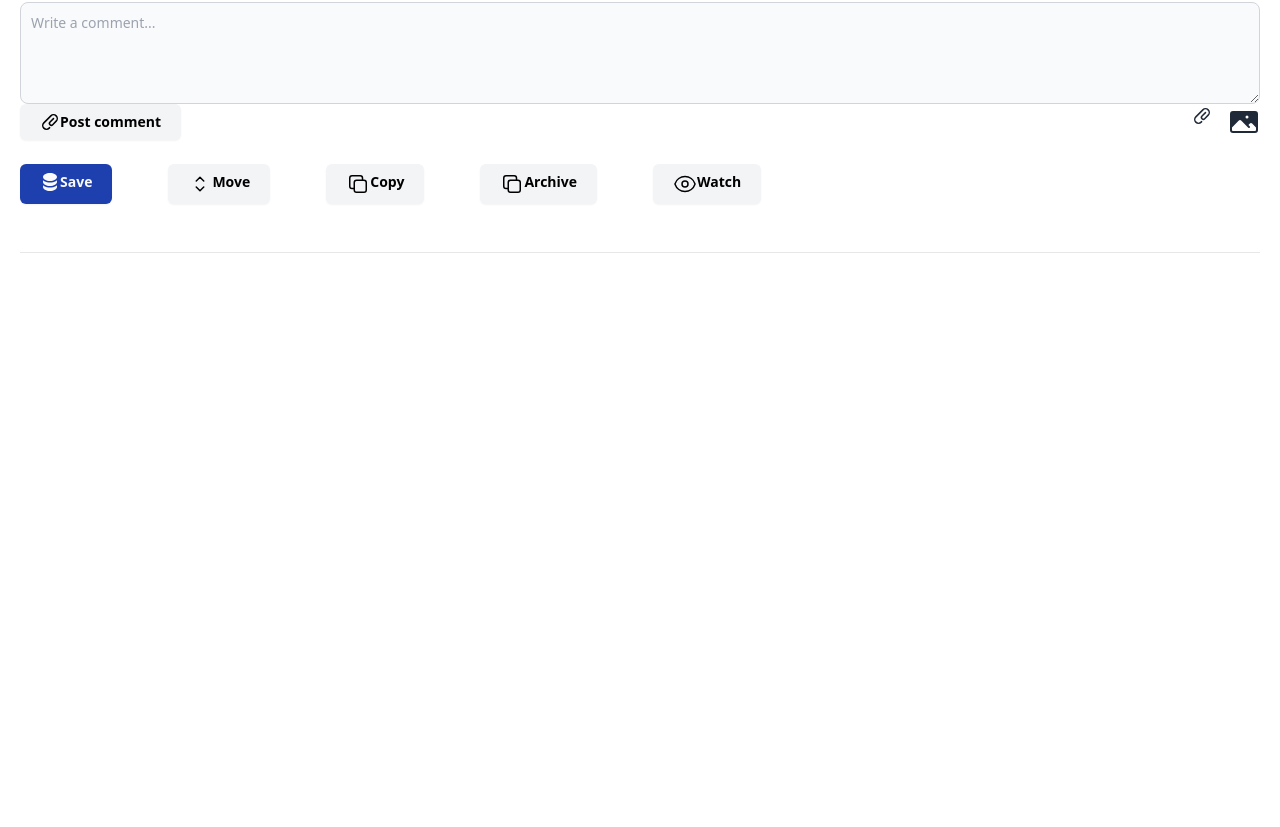
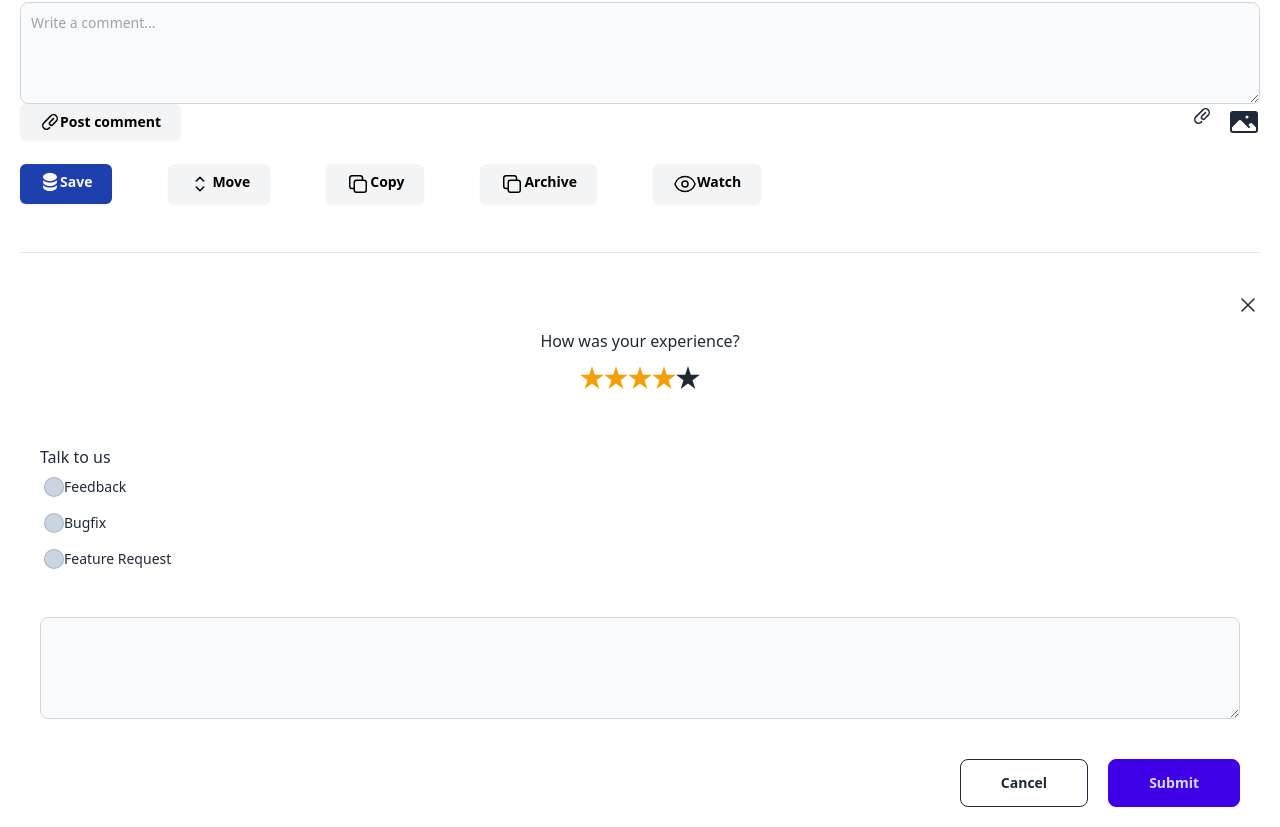
Before and after one commit to Rani-M-H/my-project1, an Angular app: page / in a window 1280 px wide. Shown: the part 935-1762 px from the top of the page. Before the commit the page ends 1208 px from the top, so only its background shows below. Built offline with nearby package versions, Linux system fonts and the light colour scheme.

Commit message:
added feedback component

```diff
--- /dev/null
+++ b/src/app/my-component/feedback/feedback.component.html
@@ -0,0 +1,51 @@
+<div class="container p-5">
+    <div class="flex flex-row float-end ">
+      <svg xmlns="http://www.w3.org/2000/svg" fill="none" viewBox="0 0 24 24" stroke-width="1.5" stroke="currentColor" class="size-6">
+      <path stroke-linecap="round" stroke-linejoin="round" d="M6 18 18 6M6 6l12 12" />
+      </svg>
+    </div>
+   <div class="flex flex-col gap-3 m-9 items-center">
+      <h3>How was your experience?</h3>
+      <div class="rating">
+   <input type="radio" name="rating-1" class="mask mask-star bg-amber-500 " />
+   <input type="radio" name="rating-1" class="mask mask-star bg-amber-500" />
+   <input type="radio" name="rating-1" class="mask mask-star bg-amber-500" />
+   <input type="radio" name="rating-1" class="mask mask-star bg-amber-500" />
+   <input type="radio" name="rating-1" class="mask mask-star" />
+ </div>
+    </div>
+
+    <div class="flex flex-col p-5">
+      <h3 class="">Talk to us</h3>
+      <div class="form-control">
+     <label class="label cursor-pointer justify-start">
+     <input type="radio" name="radio-10" class="radio bg-slate-300 size-5"/>
+     <span class="label-text">Feedback</span>
+     </label>
+   </div>
+
+   <div class="form-control">
+     <label class="label cursor-pointer justify-start">
+     <input type="radio" name="radio-10" class="radio bg-slate-300 size-5"/>
+     <span class="label-text">Bugfix</span>
+     </label>
+   </div>
+
+   <div class="form-control">
+     <label class="label cursor-pointer justify-start">
+     <input type="radio" name="radio-10" class="radio bg-slate-300 size-5"/>
+     <span class="label-text">Feature Request</span>
+     </label>
+   </div>
+    </div>
+
+     <div class="p-5">
+        <textarea id="message" rows="4" class="block p-2.5 w-full text-sm text-gray-900 bg-gray-50 rounded-lg border border-gray-300   dark:bg-gray-700 dark:border-gray-600 dark:text-white"></textarea>
+    </div>
+
+
+    <div class="flex flex-row float-end gap-5 m-5">
+      <button class="btn btn-outline pr-10 pl-10">Cancel</button>
+      <button class="btn btn-active btn-primary pr-10 pl-10">Submit</button>
+    </div>
+ </div>
--- a/src/app/my-component/my-component.component.html
+++ b/src/app/my-component/my-component.component.html
@@ -1,2 +1,3 @@
 <app-add-task></app-add-task>
 <app-edit-task></app-edit-task>
+<app-feedback></app-feedback>
--- a/src/app/my-component/my-component.component.ts
+++ b/src/app/my-component/my-component.component.ts
@@ -1,11 +1,12 @@
 import { Component } from '@angular/core';
 import { AddTaskComponent } from './add-task/add-task.component';
 import { EditTaskComponent } from './edit-task/edit-task.component';
+import { FeedbackComponent } from './feedback/feedback.component';
 
 @Component({
   selector: 'app-my-component',
   standalone: true,
-  imports: [AddTaskComponent , EditTaskComponent],
+  imports: [AddTaskComponent , EditTaskComponent , FeedbackComponent],
   templateUrl: './my-component.component.html',
   styleUrl: './my-component.component.css'
 })
```
Also changed, not shown: src/app/my-component/feedback/feedback.component.ts (added, +12 -0 lines), src/app/my-component/feedback/feedback.component.css (added), 1 other file (tests, documents, lock files or other folders).
